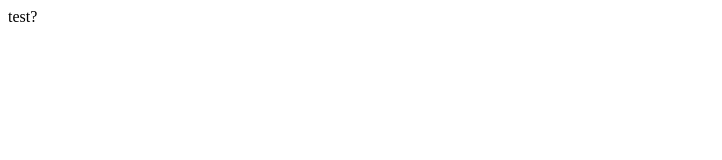
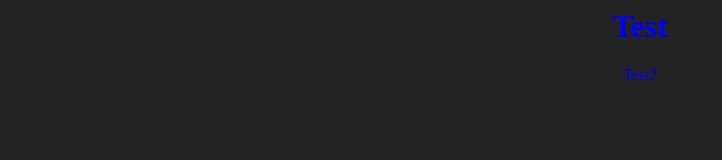
Before and after one commit to Stardust-Servers/Stardust-Servers.github.io, a plain HTML site: page index.html in a window 1280 px wide. Shown: the whole page, without its empty margins (0-722 px from the left). Drawn offline with Linux system fonts and the light colour scheme.

Commit message:
Update index.html

```diff
--- a/index.html
+++ b/index.html
@@ -1,8 +1,16 @@
 <html>
   <head>
     <title>Test</title>
+    <style>
+      body {
+        background-color: #222222;
+        color: blue;
+        text-align: center;
+      }
+    </style>
   </head>
   <body>
-    <p>test?</p>
+    <h1>Test</h1>
+    <p>Test?</p>
   </body>
 </html>
```
